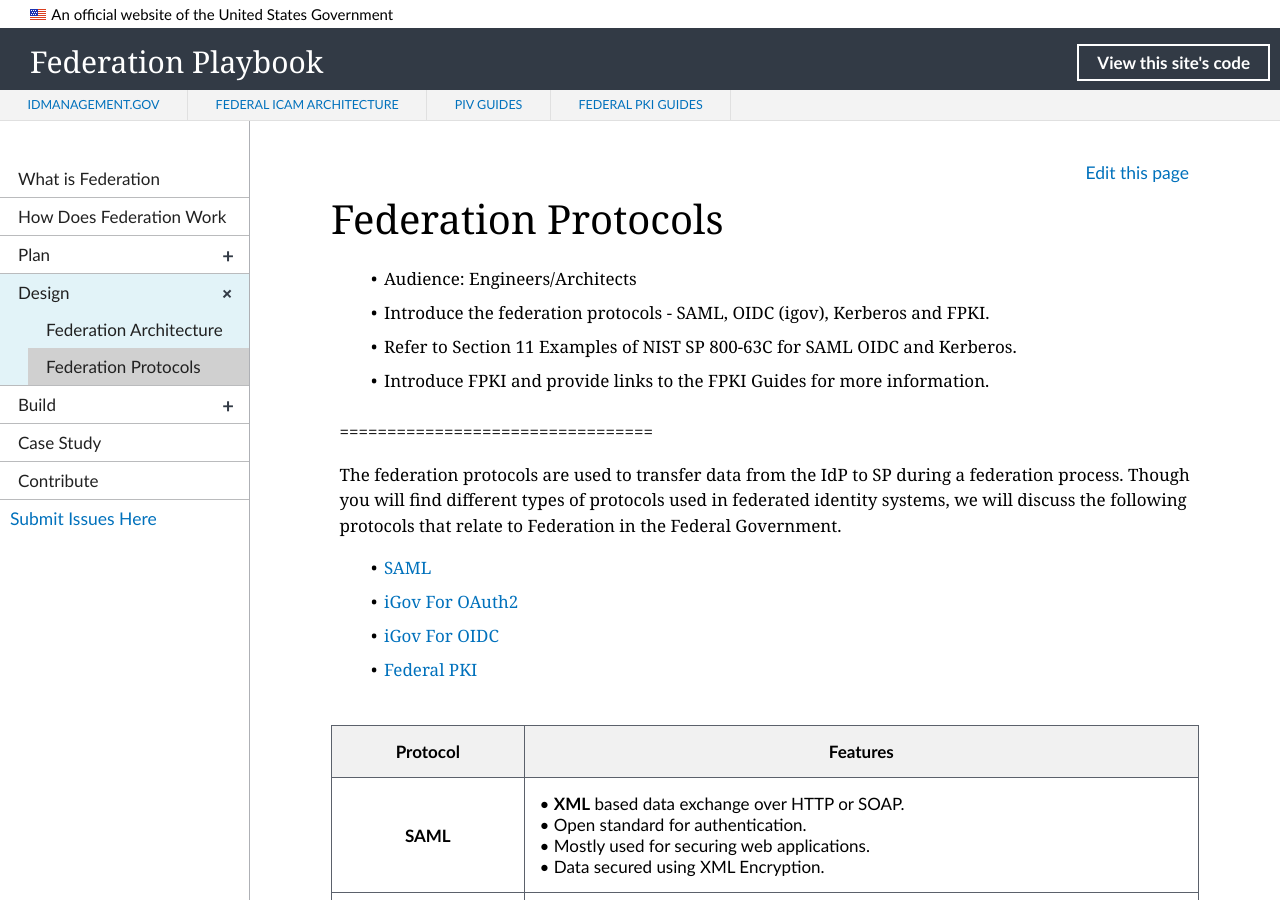
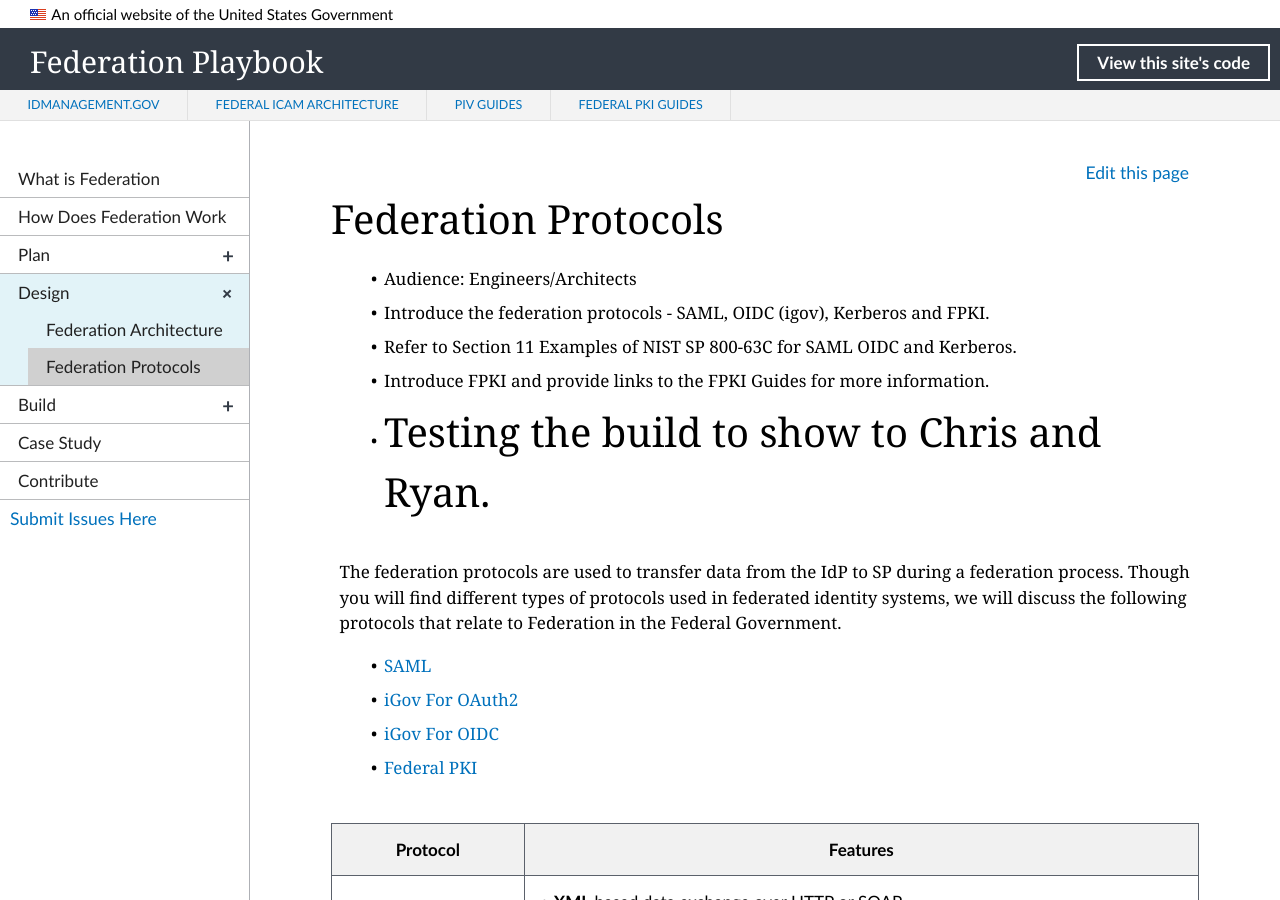
Before and after one commit to GSA/ficam-federation, a Jekyll site: the page built from _design/06_federation_protocols.md, in a window 1280 px wide and 900 px high. Built offline with Jekyll 4.4.1, drawn with Linux system fonts in a browser that asks for light colours; nearby versions of some CDN libraries; library files that are not in the unit come from our copies.

Commit message:
Update 06_federation_protocols.md

```diff
--- a/_design/06_federation_protocols.md
+++ b/_design/06_federation_protocols.md
@@ -10,7 +10,7 @@
 - Introduce the federation protocols - SAML, OIDC (igov), Kerberos and FPKI.
 - Refer to Section 11 Examples of NIST SP 800-63C for SAML OIDC and Kerberos.
 - Introduce FPKI and provide links to the FPKI Guides for more information.
-
+- Testing the build to show to Chris and Ryan.
 =================================
 
 The federation protocols are used to transfer data from the IdP to SP during a federation process. Though you will find different types of protocols used in federated identity systems, we will discuss the following protocols that relate to Federation in the Federal Government.
```
